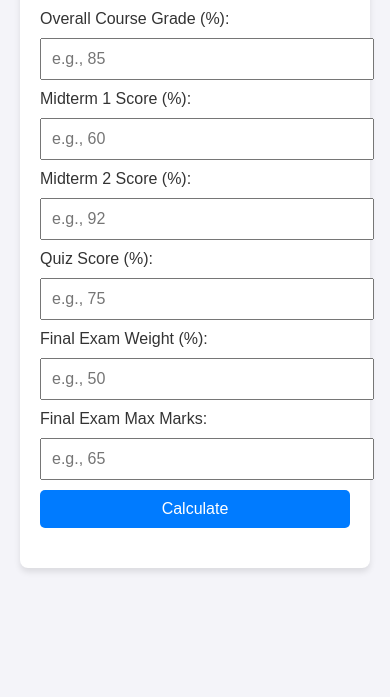
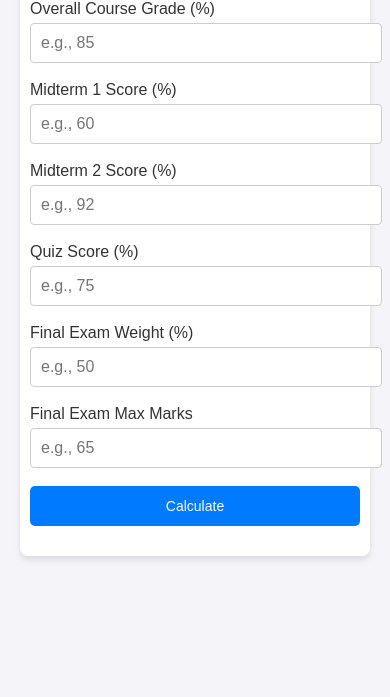
Before and after one commit to noelpo/NoLimits-tutorial-Service-Econ1005-Final-Score-Calculator, a plain HTML site: page index.html in a window 390 px wide. Shown: the part 147-844 px from the top of the page. Drawn offline with Linux system fonts and the light colour scheme.

Commit message:
Update index.html

```diff
--- a/index.html
+++ b/index.html
@@ -19,95 +19,132 @@
             max-width: 600px;
             margin: 0 auto;
             padding: 20px;
-            background: white;
-            box-shadow: 0 4px 6px rgba(0, 0, 0, 0.1);
+            background: #fff;
+            box-shadow: 0 4px 6px rgba(0,0,0,0.1);
             border-radius: 8px;
         }
-        input, button {
+        .form-group {
+            margin-bottom: 15px;
+        }
+        label {
+            font-weight: 500;
+            margin-bottom: 5px;
             display: block;
+        }
+        input[type="number"] {
             width: 100%;
-            margin: 10px 0;
             padding: 10px;
             font-size: 16px;
+            margin-bottom: 3px;
+            border: 1px solid #ccc;
+            border-radius: 4px;
         }
         button {
+            width: 100%;
+            padding: 12px;
             background-color: #007BFF;
-            color: white;
+            color: #fff;
             border: none;
+            border-radius: 5px;
+            font-size: 16px;
             cursor: pointer;
-            border-radius: 5px;
+            transition: background 0.2s;
         }
-        button:hover {
+        button:hover, button:focus {
             background-color: #0056b3;
+            outline: none;
         }
         .result {
             margin-top: 20px;
             font-size: 18px;
             font-weight: bold;
         }
+        .error {
+            color: #d8000c;
+            background-color: #ffbaba;
+            padding: 10px;
+            border-radius: 4px;
+        }
+        @media (max-width: 600px) {
+            .container { padding: 10px; }
+            button { font-size: 14px; }
+        }
     </style>
 </head>
 <body>
-    <div class="container">
-        <h1>Final Exam Score Calculator</h1>
-        <label for="overallGrade">Overall Course Grade (%):</label>
-        <input type="number" id="overallGrade" placeholder="e.g., 85" />
-
-        <label for="midterm1">Midterm 1 Score (%):</label>
-        <input type="number" id="midterm1" placeholder="e.g., 60" />
-
-        <label for="midterm2">Midterm 2 Score (%):</label>
-        <input type="number" id="midterm2" placeholder="e.g., 92" />
-
-        <label for="quiz">Quiz Score (%):</label>
-        <input type="number" id="quiz" placeholder="e.g., 75" />
-
-        <label for="finalWeight">Final Exam Weight (%):</label>
-        <input type="number" id="finalWeight" placeholder="e.g., 50" />
-
-        <label for="finalMarks">Final Exam Max Marks:</label>
-        <input type="number" id="finalMarks" placeholder="e.g., 65" />
-
-        <button onclick="calculateFinalExam()">Calculate</button>
-
-        <div class="result" id="result"></div>
+    <div class="container" role="form" aria-labelledby="main-title">
+        <h1 id="main-title">Final Exam Score Calculator</h1>
+        <form id="scoreForm" autocomplete="off">
+            <div class="form-group">
+                <label for="overallGrade">Overall Course Grade (%)</label>
+                <input type="number" id="overallGrade" min="0" max="100" required placeholder="e.g., 85" />
+            </div>
+            <div class="form-group">
+                <label for="midterm1">Midterm 1 Score (%)</label>
+                <input type="number" id="midterm1" min="0" max="100" required placeholder="e.g., 60" />
+            </div>
+            <div class="form-group">
+                <label for="midterm2">Midterm 2 Score (%)</label>
+                <input type="number" id="midterm2" min="0" max="100" required placeholder="e.g., 92" />
+            </div>
+            <div class="form-group">
+                <label for="quiz">Quiz Score (%)</label>
+                <input type="number" id="quiz" min="0" max="100" required placeholder="e.g., 75" />
+            </div>
+            <div class="form-group">
+                <label for="finalWeight">Final Exam Weight (%)</label>
+                <input type="number" id="finalWeight" min="1" max="100" required placeholder="e.g., 50" />
+            </div>
+            <div class="form-group">
+                <label for="finalMarks">Final Exam Max Marks</label>
+                <input type="number" id="finalMarks" min="1" required placeholder="e.g., 65" />
+            </div>
+            <button type="submit">Calculate</button>
+        </form>
+        <div class="result" id="result" aria-live="polite"></div>
     </div>
-
     <script>
-        function calculateFinalExam() {
-            // Input Values
+        document.getElementById('scoreForm').addEventListener('submit', function(event) {
+            event.preventDefault();
             const overallGrade = parseFloat(document.getElementById("overallGrade").value);
             const midterm1 = parseFloat(document.getElementById("midterm1").value);
             const midterm2 = parseFloat(document.getElementById("midterm2").value);
             const quiz = parseFloat(document.getElementById("quiz").value);
             const finalWeight = parseFloat(document.getElementById("finalWeight").value);
             const finalMarks = parseFloat(document.getElementById("finalMarks").value);
-
+            const resultDiv = document.getElementById("result");
+            // Input validation
+            if (
+                isNaN(overallGrade) || overallGrade < 0 || overallGrade > 100 ||
+                isNaN(midterm1) || midterm1 < 0 || midterm1 > 100 ||
+                isNaN(midterm2) || midterm2 < 0 || midterm2 > 100 ||
+                isNaN(quiz) || quiz < 0 || quiz > 100 ||
+                isNaN(finalWeight) || finalWeight <= 0 || finalWeight > 100 ||
+                isNaN(finalMarks) || finalMarks <= 0
+            ) {
+                resultDiv.innerHTML = '<div class="error">Please fill in all fields with valid values.</div>';
+                return;
+            }
             // Weights
             const midtermWeight = 20;
             const quizWeight = 10;
-
             // Contributions
             const midterm1Contribution = midterm1 * (midtermWeight / 100);
             const midterm2Contribution = midterm2 * (midtermWeight / 100);
             const quizContribution = quiz * (quizWeight / 100);
-
             // Calculate Final Exam Contribution
             const finalExamContribution = overallGrade - (midterm1Contribution + midterm2Contribution + quizContribution);
-
             // Final Exam Score as a Percentage
-            const finalExamPercentage = (finalExamContribution / (finalWeight / 100)) * 100;
-
+            const finalExamPercentage = (finalExamContribution / (finalWeight / 100));
             // Final Exam Score out of Max Marks
             const finalExamScore = (finalExamPercentage / 100) * finalMarks;
-
             // Output Results
-            document.getElementById("result").innerHTML = `
-                <p><strong>Final Exam Percentage:</strong> ${finalExamPercentage.toFixed(2)}%</p>
-                <p><strong>Final Exam Score:</strong> ${finalExamScore.toFixed(2)} out of ${finalMarks}</p>
-                <p><strong>Final Exam Contribution:</strong> ${finalExamContribution.toFixed(2)}% of the overall grade.</p>
+            resultDiv.innerHTML = `
+                <p><strong>Final Exam Percentage Needed:</strong> ${finalExamPercentage.toFixed(2)}%</p>
+                <p><strong>Final Exam Score Needed:</strong> ${finalExamScore.toFixed(2)} out of ${finalMarks}</p>
+                <p><strong>Final Exam Contribution:</strong> ${finalExamContribution.toFixed(2)}% of the overall grade</p>
             `;
-        }
+        });
     </script>
 </body>
 </html>
```
